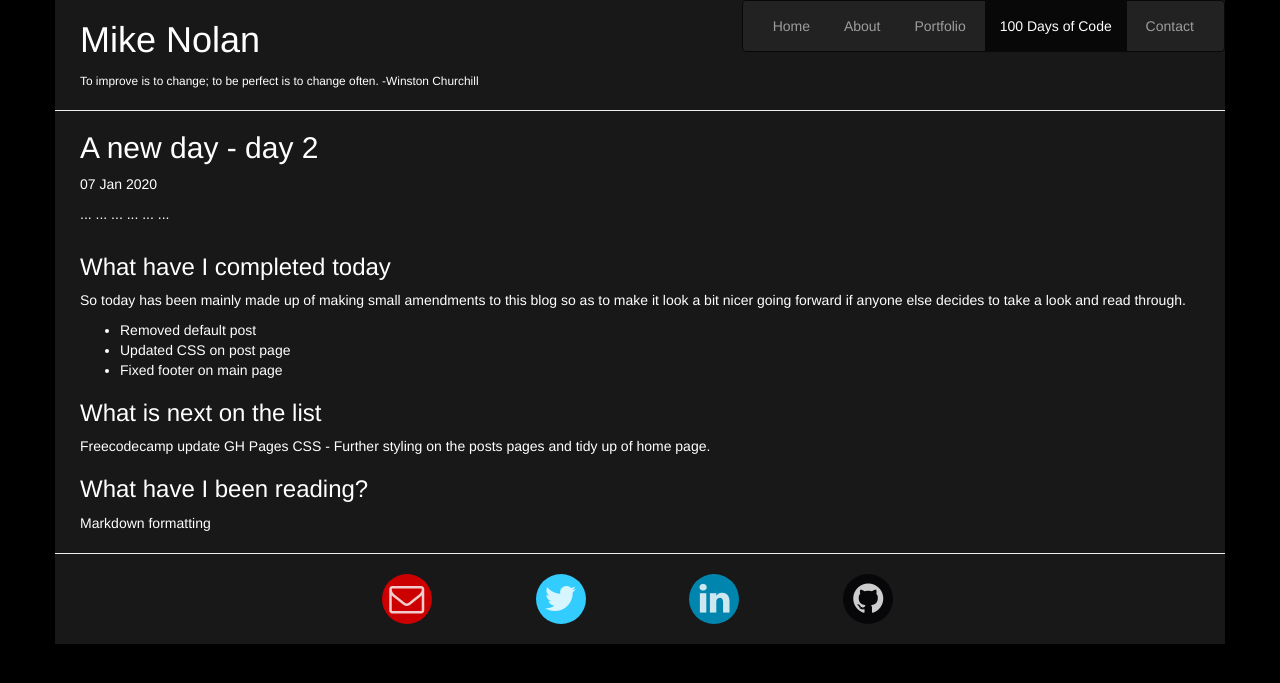
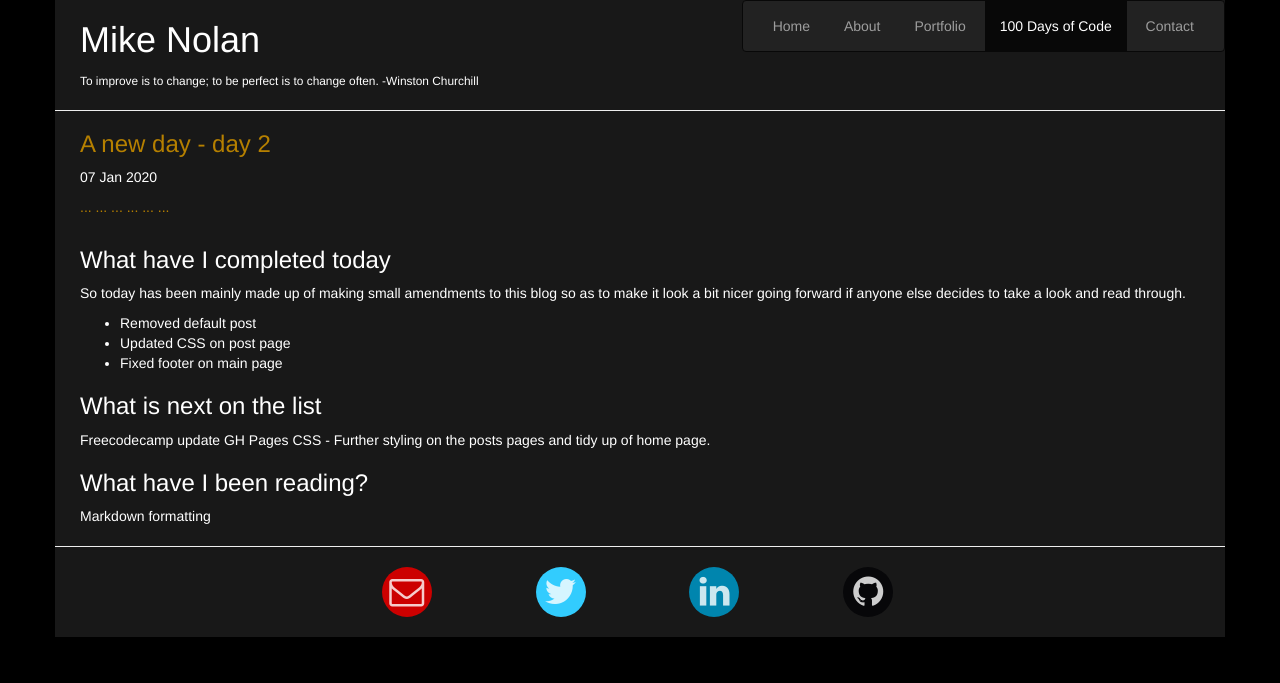
Before and after one commit to mikechristopher/100daysofcode, a Jekyll site: the page built from _posts/2021-01-07-A-New-Day-Day2.md, in a window 1280 px wide. Shown: the top 683 px of the page. Built offline with Jekyll 4.4.1, drawn with Linux system fonts in a browser that asks for light colours; nearby versions of some CDN libraries.

Commit message:
post css

```diff
--- a/_layouts/post.html
+++ b/_layouts/post.html
@@ -1,7 +1,7 @@
 ---
 layout: default
 ---
-<h2>{{ page.title }}</h2>
+<a href="https://mikechristopher.github.io/100daysofcode/"><h3 class="post-title">{{ page.title }}</h3></a>
 <p class="meta">{{ page.date | date_to_string }}</p>
 <div class="sep">... ... ... ... ... ...</div>
 <div class="post">
--- a/css/main.css
+++ b/css/main.css
@@ -64,6 +64,11 @@
 
   .sep {
     padding-bottom: 10px;
+    color: #B68000;
+  }
+
+  .post-title {
+    color: #B68000;
   }
   /* TODO: Review rest of CSS in order to confirm its all being used and strip out any uncessary from main site. */
 
```
